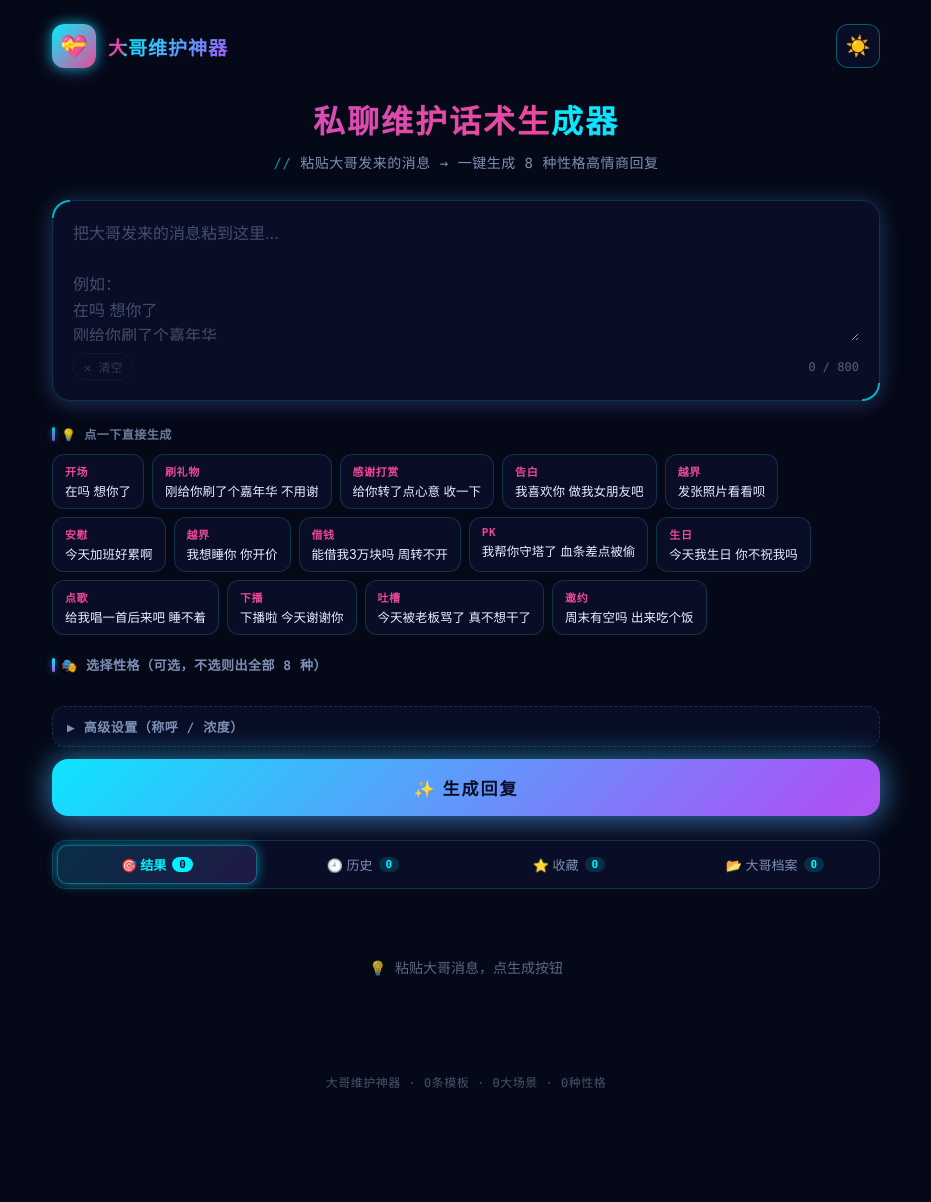
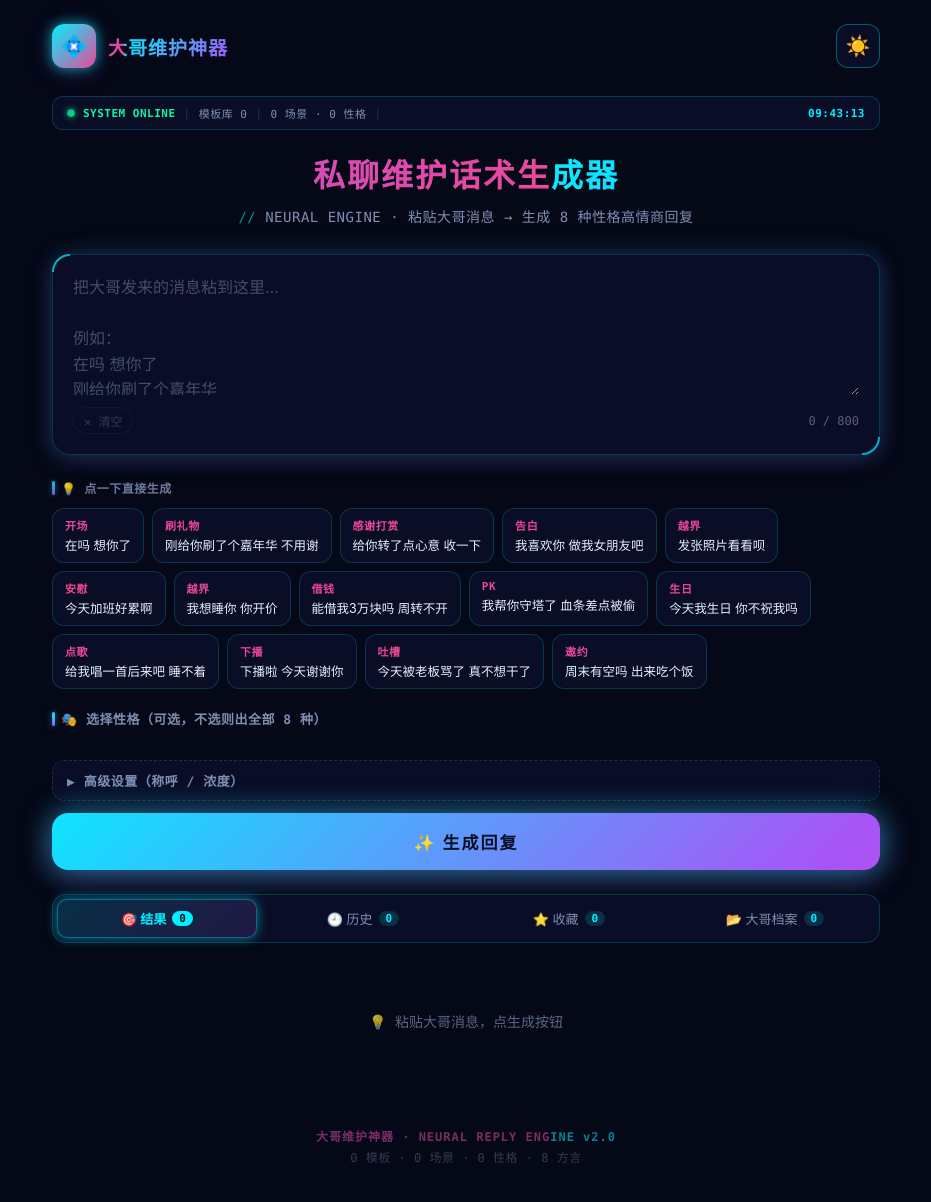
Before and after one commit to dugud552-lab/huashu-shenqi, a Next.js app: page / in a window 1280 px wide. Shown: the top 1202 px of the page, without its empty margins (174-1105 px from the left). Before the commit the page ends 1150 px from the top, so only its background shows below. Built offline with nearby package versions, Linux system fonts and the light colour scheme.

Commit message:
feat: SYSTEM ONLINE状态条+高级设置称呼改输入框

```diff
--- a/pages/index.js
+++ b/pages/index.js
@@ -66,9 +66,10 @@ export default function Home() {
   const [docked, setDocked] = useState(false);
   const [showAdvanced, setShowAdvanced] = useState(false);
   const [broNickname, setBroNickname] = useState("");
-  const [broAddress, setBroAddress] = useState("哥");
+  const [broAddress, setBroAddress] = useState("");
   const [brothers, setBrothers] = useState([]);
   const [broDetailId, setBroDetailId] = useState(null);
+  const [now, setNow] = useState(null);
 
   const textareaRef = useRef(null);
 
@@ -81,6 +82,17 @@ export default function Home() {
     setHistory(loadJSON("hh_history", []));
     setFav(loadJSON("hh_fav", []));
     setBrothers(loadJSON("hh_brothers", []));
+  }, []);
+
+  useEffect(() => {
+    const tick = () => {
+      const d = new Date();
+      const p = (n) => String(n).padStart(2, "0");
+      setNow(`${p(d.getHours())}:${p(d.getMinutes())}:${p(d.getSeconds())}`);
+    };
+    tick();
+    const t = setInterval(tick, 1000);
+    return () => clearInterval(t);
   }, []);
 
   useEffect(() => {
@@ -293,7 +305,7 @@ export default function Home() {
     setMessage(rec.brotherMessage || "");
     if (textareaRef.current) textareaRef.current.value = rec.brotherMessage || "";
     setBroNickname(rec.nickname || "");
-    setBroAddress(rec.address || "哥");
+    setBroAddress(rec.address || "");
     setResults(rec.replies || []);
     setAnalysis(rec.analysis || null);
     setBroDetailId(rec.id);
@@ -315,7 +327,7 @@ export default function Home() {
 
       <header className="header">
         <div className="logo">
-          <div className="logo-icon">💝</div>
+          <div className="logo-icon">💠</div>
           <span className="logo-text">大哥维护神器</span>
         </div>
         <button className="theme-toggle" onClick={toggleTheme} aria-label="切换主题">
@@ -323,9 +335,20 @@ export default function Home() {
         </button>
       </header>
 
+      <div className="sys-status">
+        <span className="sys-dot" />
+        <span className="sys-text">SYSTEM ONLINE</span>
+        <span className="sys-sep">|</span>
+        <span className="sys-info">模板库 {stats.templates.toLocaleString()}</span>
+        <span className="sys-sep">|</span>
+        <span className="sys-info">{stats.scenarios} 场景 · {stats.personalities} 性格</span>
+        <span className="sys-sep">|</span>
+        <span className="sys-time">{now || "--:--:--"}</span>
+      </div>
+
       <div className="hero">
         <h1>私聊维护话术生成器</h1>
-        <p>粘贴大哥发来的消息 → 一键生成 8 种性格高情商回复</p>
+        <p>NEURAL ENGINE · 粘贴大哥消息 → 生成 8 种性格高情商回复</p>
       </div>
 
       {/* 输入框 */}
@@ -381,13 +404,13 @@ export default function Home() {
         <div className="advanced-panel">
           <label className="bro-meta-item">
             <span>怎么称呼他</span>
-            <select value={broAddress} onChange={(e) => setBroAddress(e.target.value)}>
-              <option value="哥">哥</option>
-              <option value="宝~">宝~</option>
-              <option value="老板">老板</option>
-              <option value="X总">X总</option>
-              <option value="兄弟">兄弟</option>
-            </select>
+            <input
+              type="text"
+              maxLength={12}
+              placeholder="哥 / 宝~ / 老板 / X总 / 兄弟 / 老铁 ..."
+              value={broAddress}
+              onChange={(e) => setBroAddress(e.target.value)}
+            />
           </label>
           <label className="bro-meta-item">
             <span>备注名</span>
@@ -733,7 +756,10 @@ export default function Home() {
       )}
 
       <footer className="footer">
-        大哥维护神器 · {stats.templates.toLocaleString()}条模板 · {stats.scenarios}大场景 · {stats.personalities}种性格
+        <div className="footer-line">大哥维护神器 · NEURAL REPLY ENGINE v2.0</div>
+        <div className="footer-stats">
+          {stats.templates.toLocaleString()} 模板 · {stats.scenarios} 场景 · {stats.personalities} 性格 · 8 方言
+        </div>
       </footer>
     </div>
   );
```
